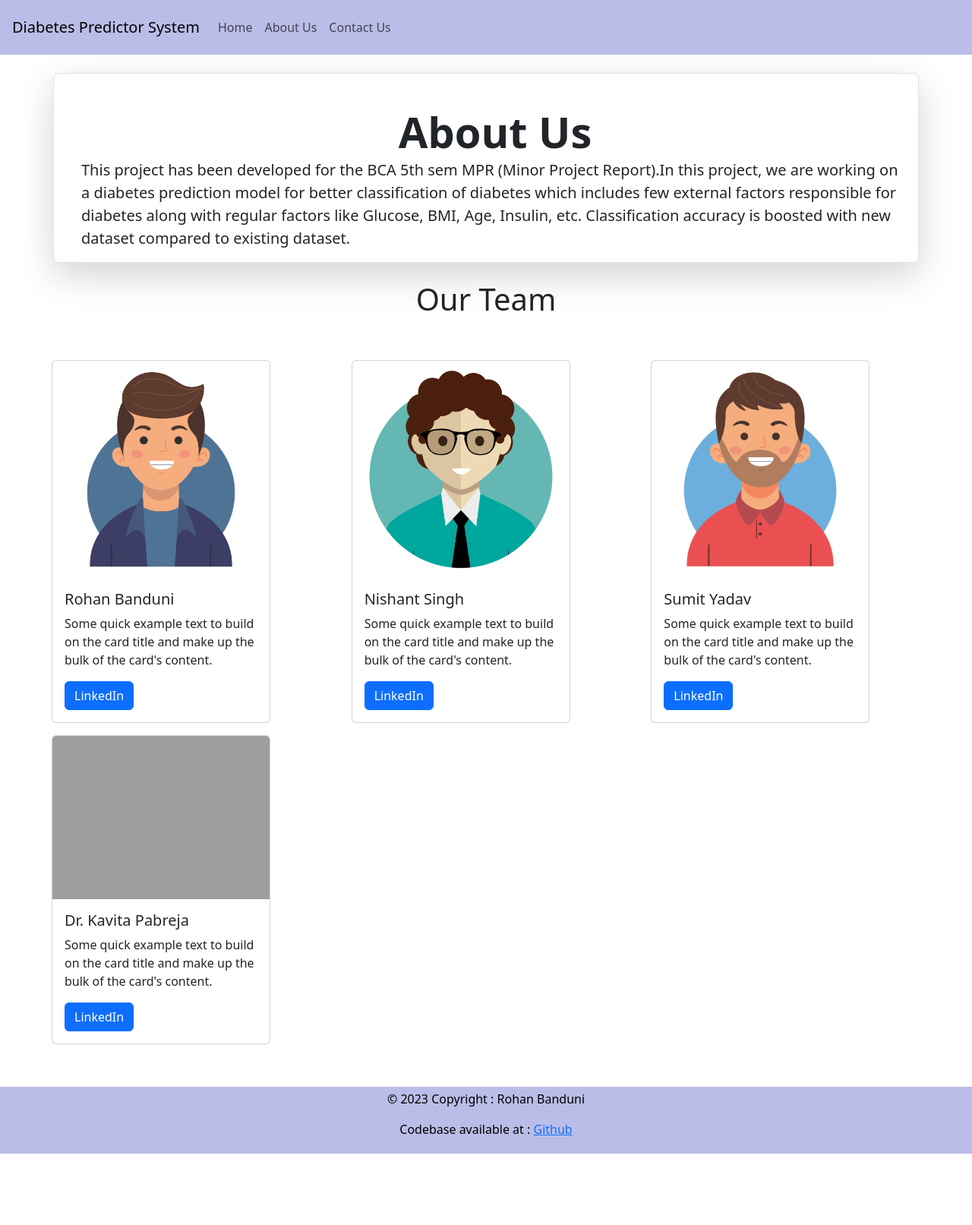
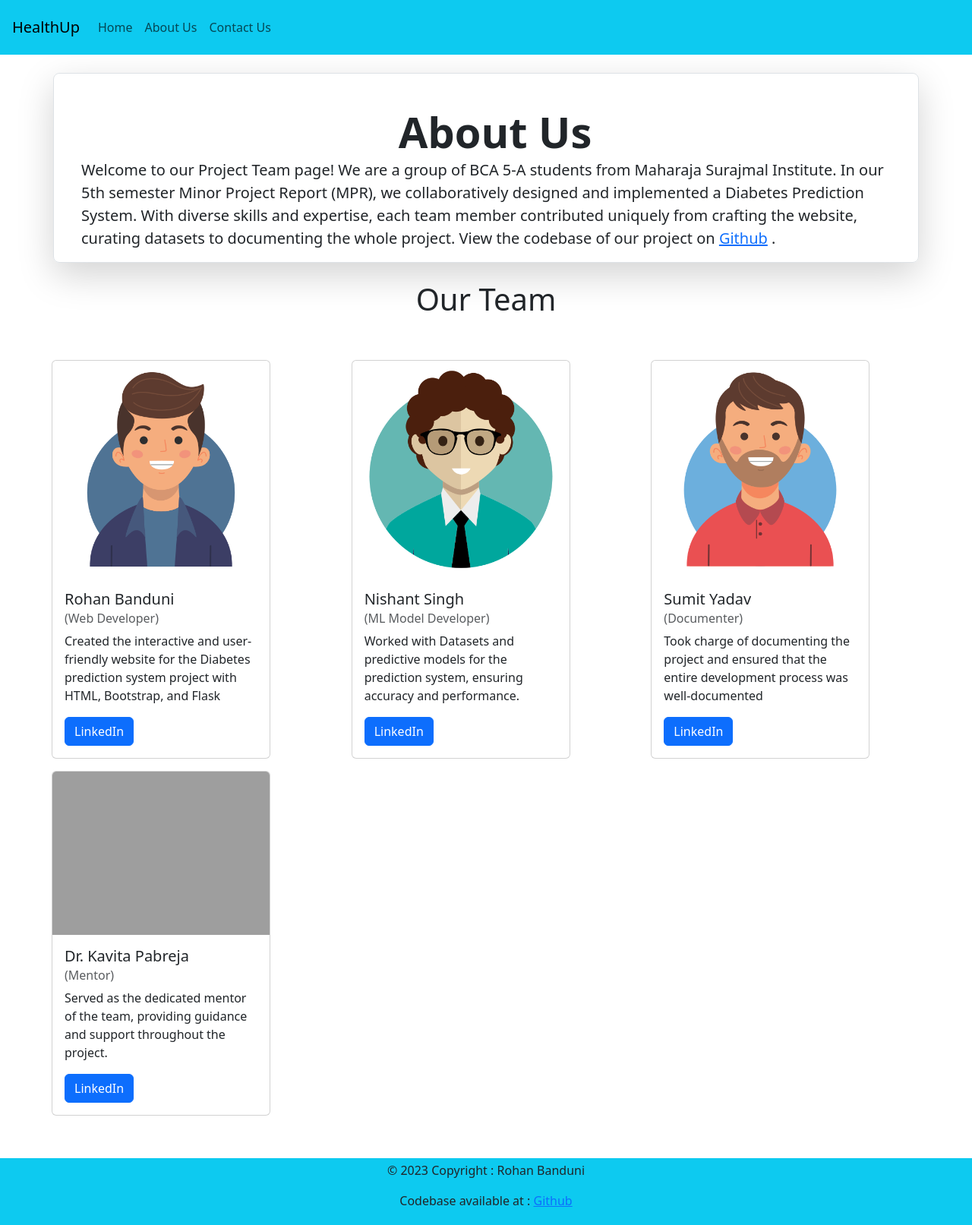
Before and after one commit to rohanbanduni/BCA-5th-sem-MPR, a Flask app: page /about in a window 1280 px wide. Shown: the whole page at 76% size. Before the commit the page ends 1519 px from the top, so only its background shows below. Run offline with Flask 3, Linux system fonts and the light colour scheme; grey boxes are pictures that could not be loaded.

Commit message:
Update about.html

```diff
--- a/templates/about.html
+++ b/templates/about.html
@@ -13,9 +13,8 @@
 
 
   <div>
-    <nav class="navbar navbar-expand-lg p-3 " style="color: white;
-    background-color: rgba(172, 175, 226, 0.823);">
-      <a class="navbar-brand" href="#">Diabetes Predictor System</a>
+    <nav class="navbar navbar-expand-lg p-3 bg-info">
+      <a class="navbar-brand" href="#">HealthUp</a>
       <button class="navbar-toggler" type="button" data-bs-toggle="collapse" data-bs-target="#navbarNavAltMarkup"
         aria-controls="navbarNavAltMarkup" aria-expanded="false" aria-label="Toggle navigation">
         <span class="navbar-toggler-icon"></span>
@@ -31,67 +30,66 @@
   </div>
 
 
-
   <div class="container my-4">
     <div class="row p-4 pb-0 pe-lg-0 pt-lg-5 align-items-center rounded-3 border shadow-lg">
         <h1 class="display-4 fw-bold lh-1 text-center">About Us</h1>
         <p class="lead">
-          This project has been developed for the BCA 5th sem MPR (Minor Project Report).In this project, we are working on a diabetes prediction model for better classification of diabetes which includes few external factors responsible for diabetes along with regular factors like Glucose, BMI, Age, Insulin, etc. Classification accuracy is boosted with new dataset compared to existing dataset.
+          Welcome to our Project Team page! We are a group of BCA 5-A students from Maharaja Surajmal Institute. In our 5th semester Minor Project Report (MPR), we collaboratively designed and implemented a Diabetes Prediction System. With diverse skills and expertise, each team member contributed uniquely from crafting the website, curating datasets to documenting the whole project. View the codebase of our project on <a href="https://github.com/alnishantsingh/mpr">Github</a> .
         </p>
       </div>
   </div>
-
-
 
 
   <h1 class="text-center m-4">Our Team</h1>
 
   <div class="row m-5">
       <div class="col m-2">
-        <div class="card" style="width: 18rem;">
+        <div class="card h-100" style="width: 18rem;">
           <img class="card-img-top" src="static/images/rohan.png" alt="Card image cap">
           <div class="card-body">
             <h5 class="card-title">Rohan Banduni</h5>
-            <p class="card-text">Some quick example text to build on the card title and make up the bulk of the card's
-              content.</p>
+            <h6 class="card-subtitle mb-2 text-muted">(Web Developer)</h6>
+            <p class="card-text">Created the interactive and user-friendly website for the Diabetes prediction system project with HTML, Bootstrap, and Flask</p>
             <a href="https://www.linkedin.com/in/rohan-banduni-964164251/" class="btn btn-primary">LinkedIn</a>
           </div>
         </div>
       </div>
 
       <div class="col m-2">
-        <div class="card" style="width: 18rem;">
+        <div class="card h-100" style="width: 18rem;">
           <img class="card-img-top" src="static/images/nishant.png" alt="Card image cap">
           <div class="card-body">
             <h5 class="card-title">Nishant Singh</h5>
-            <p class="card-text">Some quick example text to build on the card title and make up the bulk of the card's
-              content.</p>
-            <a href="#" class="btn btn-primary">LinkedIn</a>
+            <h6 class="card-subtitle mb-2 text-muted">(ML Model Developer)</h6>
+            <p class="card-text">Worked with Datasets and predictive models for the prediction system, ensuring accuracy and performance.</p>
+            <a href="https://www.linkedin.com/in/nishant-singh-3266241b6/" class="btn btn-primary">LinkedIn</a>
           </div>
         </div>
       </div>
 
 
       <div class="col m-2">
-        <div class="card" style="width: 18rem;">
+        <div class="card h-100" style="width: 18rem;">
           <img class="card-img-top" src="static/images/sumit.png" alt="Card image cap">
           <div class="card-body">
             <h5 class="card-title">Sumit Yadav</h5>
-            <p class="card-text">Some quick example text to build on the card title and make up the bulk of the card's
-              content.</p>
-            <a href="#" class="btn btn-primary">LinkedIn</a>
+            <h6 class="card-subtitle mb-2 text-muted">(Documenter)</h6>
+
+            <p class="card-text">Took charge of documenting the project and ensured that the entire development process was well-documented </p>
+            <a href="https://www.linkedin.com/in/sumit-yadav-59696b250/" class="btn btn-primary">LinkedIn</a>
           </div>
         </div>
       </div>
 
       <div class="col m-2">
-        <div class="card" style="width: 18rem;">
+        <div class="card h-100" style="width: 18rem;">
           <img class="card-img-top" src="static/images/mam.png" alt="Card image cap">
           <div class="card-body">
             <h5 class="card-title">Dr. Kavita Pabreja</h5>
-            <p class="card-text">Some quick example text to build on the card title and make up the bulk of the card's
-              content.</p>
-            <a href="#" class="btn btn-primary">LinkedIn</a>
+            <h6 class="card-subtitle mb-2 text-muted">(Mentor)</h6>
+
+            <p class="card-text">Served as the dedicated mentor of the team, providing guidance and support throughout the project.</p>
+            <a href="https://www.linkedin.com/in/dr-kavita-kapoor-pabreja-15379334/" class="btn btn-primary">LinkedIn</a>
           </div>
         </div>
       </div>
@@ -100,17 +98,19 @@
 
 
 
-  <footer class="">
-    <div class="text-center p-1" style="color: black;
-    background-color: rgba(172, 175, 226, 0.823);">
-      <p>© 2023 Copyright : Rohan Banduni</p>
-      <p>Codebase available at : <a href="https://github.com/alnishantsingh/mpr">Github</a></p>
+
+
+  <footer class="bg-info">
+    <div class="text-center p-1">
+     <p>© 2023 Copyright : Rohan Banduni</p>
+     <p>Codebase available at : <a href="https://github.com/alnishantsingh/mpr">Github</a></p>
     </div>
   </footer>
 
-  <script src="https://cdn.jsdelivr.net/npm/bootstrap@5.3.2/dist/js/bootstrap.bundle.min.js"
-    integrity="sha384-C6RzsynM9kWDrMNeT87bh95OGNyZPhcTNXj1NW7RuBCsyN/o0jlpcV8Qyq46cDfL" crossorigin="anonymous">
-    </script>
+<script src="https://cdn.jsdelivr.net/npm/bootstrap@5.3.2/dist/js/bootstrap.bundle.min.js"
+  integrity="sha384-C6RzsynM9kWDrMNeT87bh95OGNyZPhcTNXj1NW7RuBCsyN/o0jlpcV8Qyq46cDfL"
+  crossorigin="anonymous">
+</script>
 
 
 </body>
```
